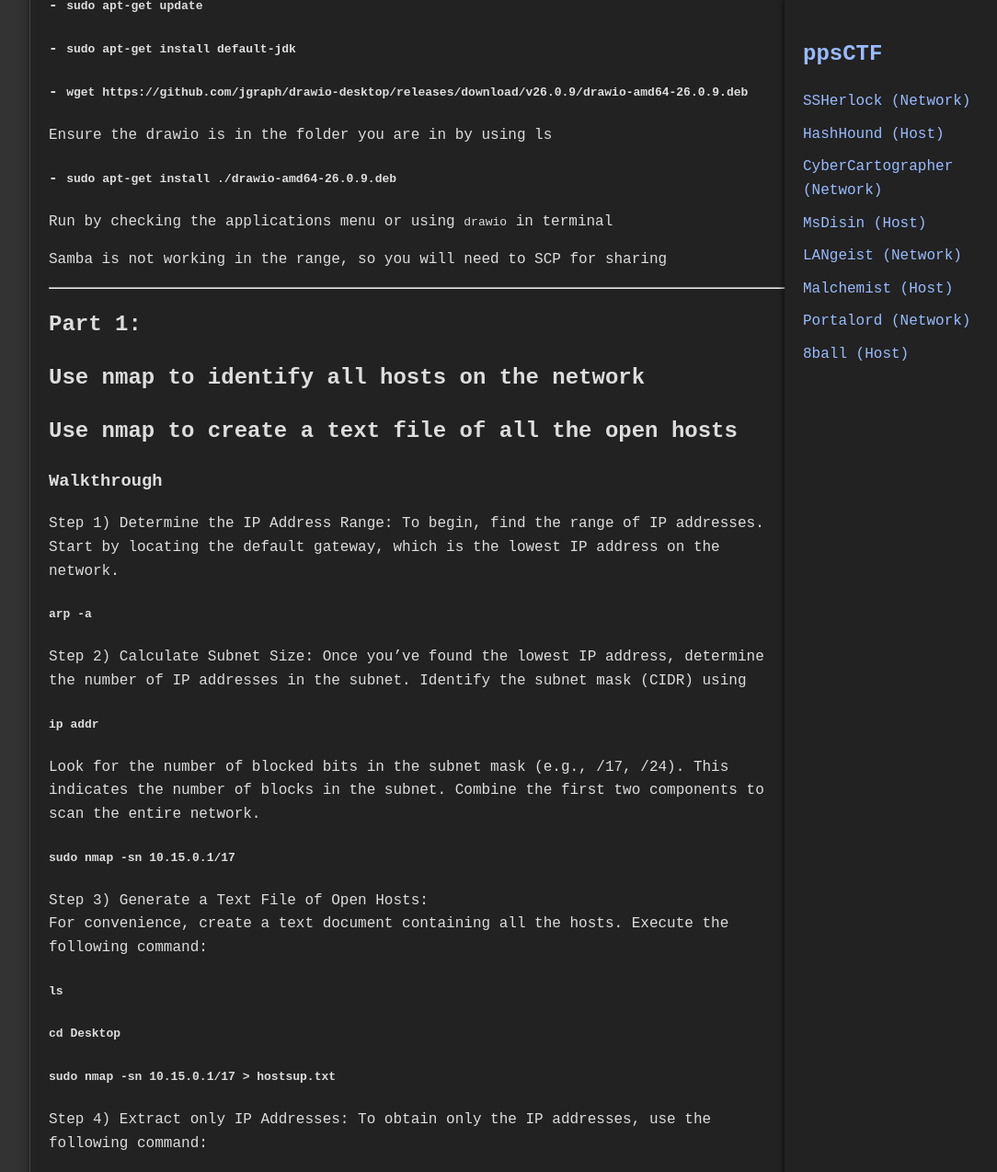
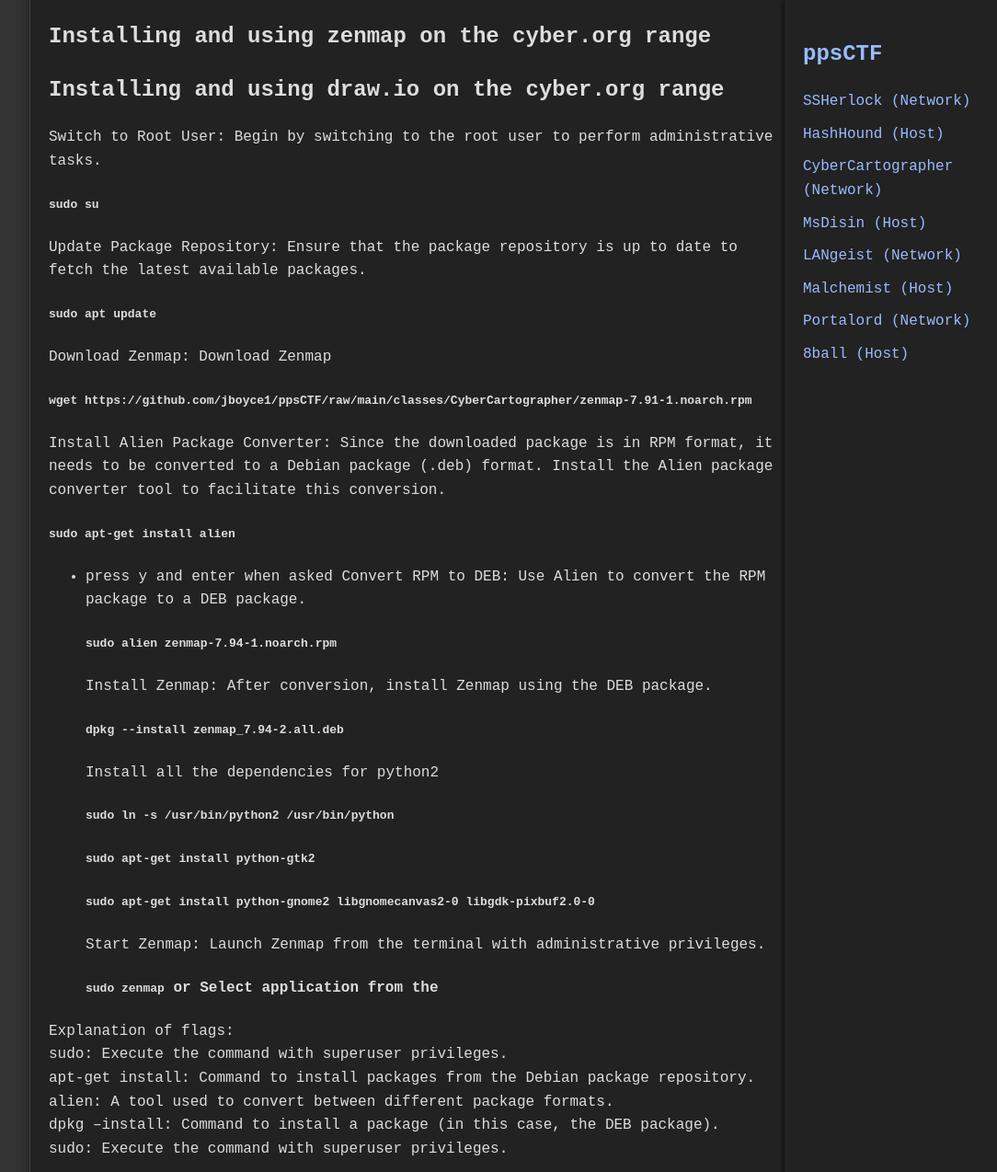
Before and after one commit to jboyce1/ppsCTF, a Jekyll site: the page built from classes/CyberCartographer/CyberCartographer.md, in a window 1280 px wide and 1400 px high, scrolled down 2024 px, cut to the strip 0-1274 px from the top of the window. Shown: the whole strip at 92% size, without its empty margins (187-1271 px from the left). Built offline with Jekyll 4.4.1, drawn with Linux system fonts in a browser that asks for light colours; some of the changed text lies outside the part shown.

Commit message:
Update CyberCartographer.md

```diff
--- a/classes/CyberCartographer/CyberCartographer.md
+++ b/classes/CyberCartographer/CyberCartographer.md
@@ -40,6 +40,42 @@
 
 Once vulnerabilities are identified, the Blue Team can leverage Zenmap's reporting capabilities to prioritize remediation efforts. By focusing on hosts with the highest risk exposure, they can allocate resources effectively and address critical security issues promptly.
 
+---
+
+## Part 1:
+## Installing and using zenmap on the cyber.org range
+## Installing and using draw.io on the cyber.org range
+
+Switch to Root User: Begin by switching to the root user to perform administrative tasks.
+#### `sudo su`
+Update Package Repository: Ensure that the package repository is up to date to fetch the latest available packages.
+#### `sudo apt update`
+Download Zenmap: Download Zenmap
+#### `wget https://github.com/jboyce1/ppsCTF/raw/main/classes/CyberCartographer/zenmap-7.91-1.noarch.rpm`
+Install Alien Package Converter: Since the downloaded package is in RPM format, it needs to be converted to a Debian package (.deb) format. Install the Alien package converter tool to facilitate this conversion.
+#### `sudo apt-get install alien`
+ - press y and enter when asked
+Convert RPM to DEB: Use Alien to convert the RPM package to a DEB package.
+#### `sudo alien zenmap-7.94-1.noarch.rpm`
+Install Zenmap: After conversion, install Zenmap using the DEB package.
+#### `dpkg --install zenmap_7.94-2.all.deb`
+Install all the dependencies for python2
+#### `sudo ln -s /usr/bin/python2 /usr/bin/python`
+#### `sudo apt-get install python-gtk2`
+#### `sudo apt-get install python-gnome2 libgnomecanvas2-0 libgdk-pixbuf2.0-0`
+Start Zenmap: Launch Zenmap from the terminal with administrative privileges.
+#### `sudo zenmap`  or Select application from the
+
+Explanation of flags:
+sudo: Execute the command with superuser privileges.
+apt-get install: Command to install packages from the Debian package repository.
+alien: A tool used to convert between different package formats.
+dpkg --install: Command to install a package (in this case, the DEB package).
+sudo: Execute the command with superuser privileges.
+
+<div style="text-align: center;">
+<iframe width="560" height="315" src="https://www.youtube.com/embed/UrGKgu5HauE?si=ys1g6VsgT7xHxaxv" title="YouTube video player" frameborder="0" allow="accelerometer; autoplay; clipboard-write; encrypted-media; gyroscope; picture-in-picture; web-share" referrerpolicy="strict-origin-when-cross-origin" allowfullscreen></iframe>
+</div>
 
 ### Setting up drawio on the cyber.org range (10-12 minutes in the range)
 ####  - `sudo apt-get update`
@@ -53,7 +89,7 @@
 Samba is not working in the range, so you will need to SCP for sharing
 
 ---
-## Part 1:
+## Part 2:
 ## Use nmap to identify all hosts on the network
 ## Use nmap to create a text file of all the open hosts
 
@@ -110,37 +146,22 @@
 <iframe width="560" height="315" src="https://www.youtube.com/embed/qb_wUWrZAo8?si=uf2W5RIsKQEXBDOz" title="YouTube video player" frameborder="0" allow="accelerometer; autoplay; clipboard-write; encrypted-media; gyroscope; picture-in-picture; web-share" referrerpolicy="strict-origin-when-cross-origin" allowfullscreen></iframe>
   </div>
 
+
 ---
 
-## Part 3:
-## Installing and using zenmap on the cyber.org range
+## Part 4:
+## Identify and validate telnet services on the network
 
-Switch to Root User: Begin by switching to the root user to perform administrative tasks.
-#### `sudo su`
-Update Package Repository: Ensure that the package repository is up to date to fetch the latest available packages.
-#### `sudo apt update`
-Download Zenmap: Download Zenmap
-Install Alien Package Converter: Since the downloaded package is in RPM format, it needs to be converted to a Debian package (.deb) format. Install the Alien package converter tool to facilitate this conversion.
-#### `sudo apt-get install alien`
-Convert RPM to DEB: Use Alien to convert the RPM package to a DEB package.
-#### `sudo alien zenmap-7.94-1.noarch.rpm`
-Install Zenmap: After conversion, install Zenmap using the DEB package.
-#### `dpkg --install zenmap_7.94-2.all.deb`
-Start Zenmap: Launch Zenmap from the terminal with administrative privileges.
-#### `sudo zenmap`
+Install telnet on kali
+### `sudo apt update && sudo apt install telnet`
+- install the pacakage maintainer's version when asked
 
-Explanation of flags:
-sudo: Execute the command with superuser privileges.
-apt-get install: Command to install packages from the Debian package repository.
-alien: A tool used to convert between different package formats.
-dpkg --install: Command to install a package (in this case, the DEB package).
-sudo: Execute the command with superuser privileges.
 
-<div style="text-align: center;">
-<iframe width="560" height="315" src="https://www.youtube.com/embed/UrGKgu5HauE?si=ys1g6VsgT7xHxaxv" title="YouTube video player" frameborder="0" allow="accelerometer; autoplay; clipboard-write; encrypted-media; gyroscope; picture-in-picture; web-share" referrerpolicy="strict-origin-when-cross-origin" allowfullscreen></iframe>
-</div>
 
----
+## Part 5:
+## Identify and validate ftp services on the network
+
+Scan high ports for ftp services
 
 ## Command Line Extras:
 
```
Also changed, not shown: other parts of classes/CyberCartographer/CyberCartographer.md (+1 -1 lines).
